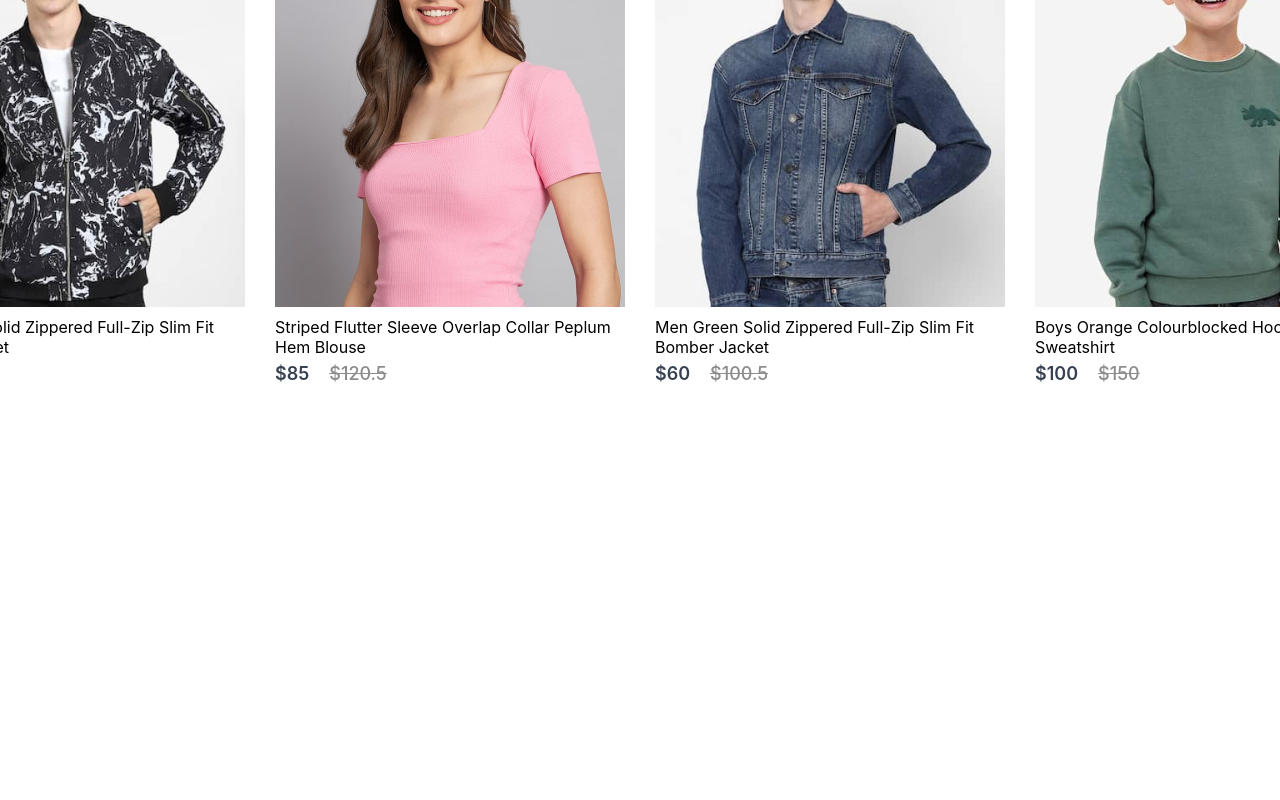
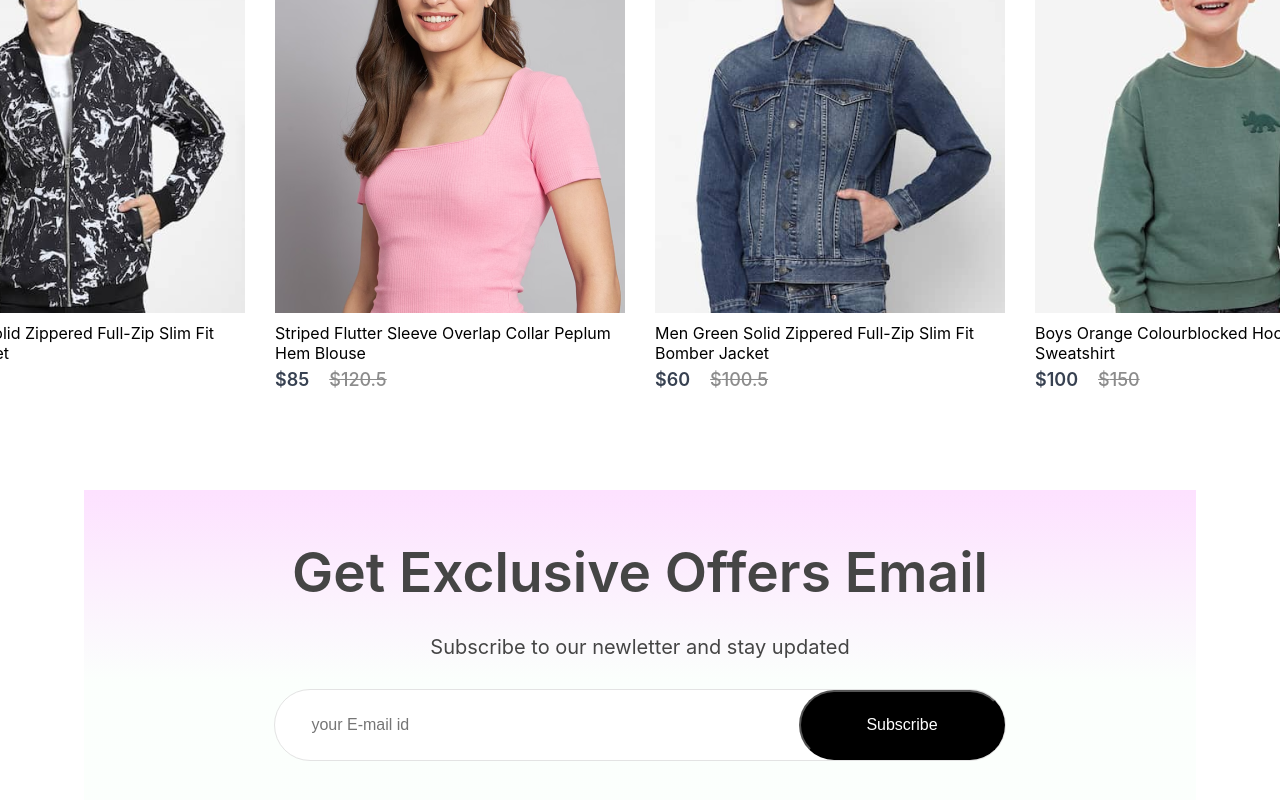
Before and after one commit to MohamedNihath/Ecommerce, a React (Create React App) app: page / in a window 1280 px wide. Shown: the part 3285-4085 px from the top of the page. Before the commit the page ends 3669 px from the top, so only its background shows below. Built offline with nearby package versions, Linux system fonts and the light colour scheme.

Commit message:
complete a NewsLetters compponents

```diff
--- a/src/Components/NewCollection/NewCollection.css
+++ b/src/Components/NewCollection/NewCollection.css
@@ -4,7 +4,7 @@
     flex-direction: column;
     align-items: center;
     gap: 10px;
-    height: 90vh;
+    margin-bottom: 100px;
 
 }
 .new-collection h1{
--- a/src/Components/NewsLetters/NewsLetters.css
+++ b/src/Components/NewsLetters/NewsLetters.css
@@ -0,0 +1,53 @@
+.newsletters{
+    width: 65%;
+    height: 40vh;
+    display: flex;
+    flex-direction: column;
+    align-items: center;
+    justify-content: center;
+    margin: auto;
+    padding: 0px 140px;
+    margin-bottom: 150px;
+    background: linear-gradient(180deg, #fde1ff 0%, #e1ffea22 60%);
+    gap: 30px;
+}
+.newsletters h1{
+
+    color: #454545;
+    font-size: 55px;
+    font-weight: 600 ;
+}
+.newsletters p{
+    color: #454545;
+    font-size: 20px;
+}
+.newsletters div{
+    display: flex;
+    align-items: center;
+    justify-content: space-between;
+    background: white;
+    width: 730px;
+    height: 70px;
+    border-radius: 80px;
+    border: 1px solid #e3e3e3;
+}
+.newsletters input{
+    width: 500px;
+    margin-left: 30px;
+    border: none;
+    outline: none;
+    color: #616461;
+    font-size: poppins;
+    font-size: 16px;
+}
+.newsletters div button{
+
+    width: 210px;
+    height: 70px;
+    border-radius: 80px;
+    background: black;
+    color: white;
+    font-size: 16px;
+    cursor: pointer;
+
+}
--- a/src/Components/NewsLetters/NewsLetters.jsx
+++ b/src/Components/NewsLetters/NewsLetters.jsx
@@ -5,6 +5,14 @@
   return (
     <div className='newsletters'>
 
+        <h1>Get Exclusive Offers Email </h1>
+        <p>Subscribe to our newletter and stay updated</p>
+
+        <div>
+            <input type="email" placeholder=' your E-mail id' />
+            <button>Subscribe</button>
+        </div>
+
     </div>
   )
 }
--- a/src/Pages/Shop.jsx
+++ b/src/Pages/Shop.jsx
@@ -3,6 +3,8 @@
 import Popular from '../Components/Popular/Popular'
 import Offers from '../Components/Offers/Offers'
 import NewCollection from '../Components/NewCollection/NewCollection'
+import NewsLetters from '../Components/NewsLetters/NewsLetters'
+
 
 const shop = () => {
   return (
@@ -12,6 +14,8 @@
       <Popular/>
       <Offers/>
       <NewCollection/>
+      <NewsLetters/>
+
     </div>
   )
 }
```
